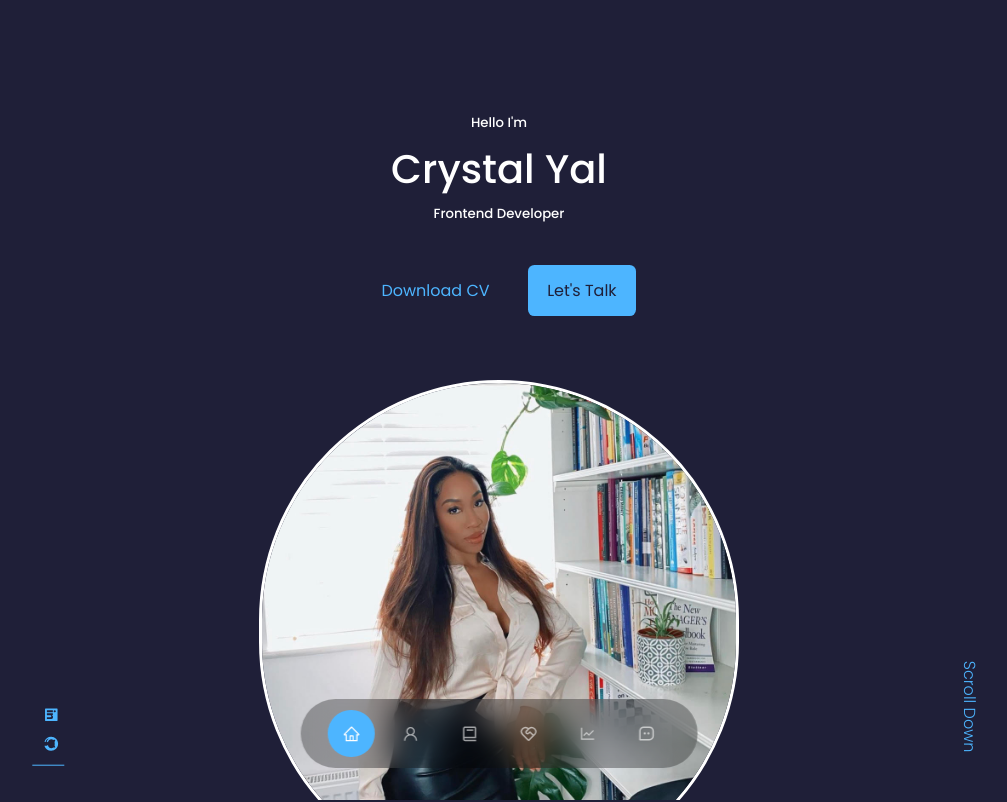
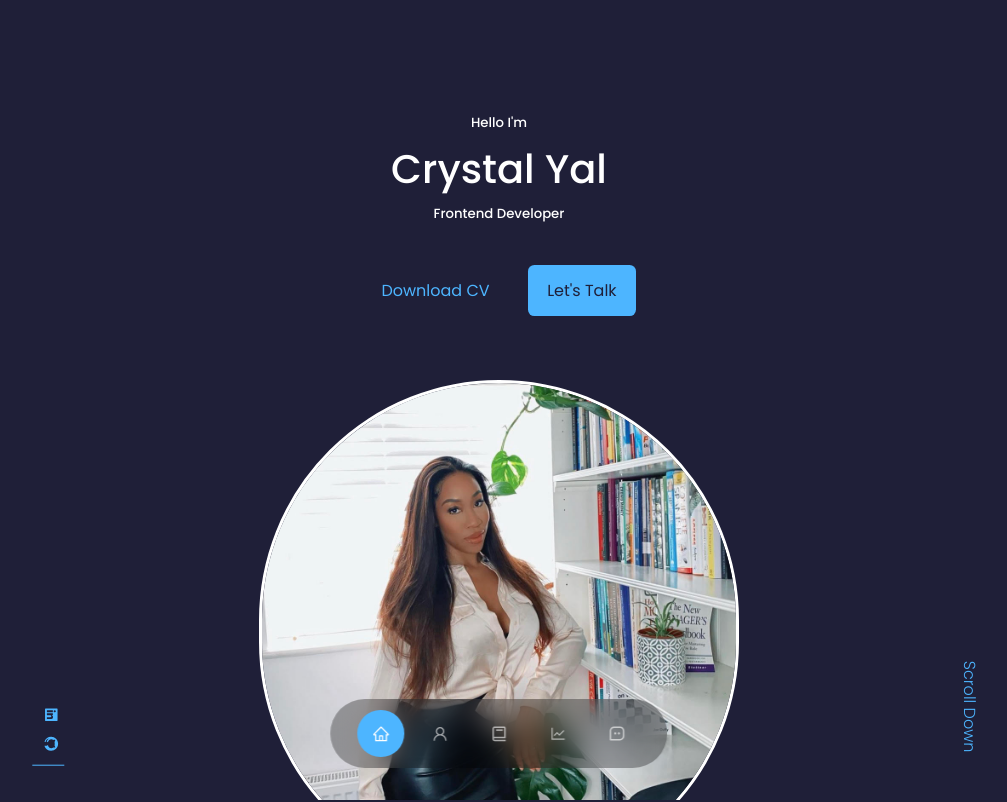
Before and after one commit to crystalz411/my-portfolio, a React (Create React App) app: page / in a window 1280 px wide. Shown: the top 802 px of the page, without its empty margins (141-1148 px from the left). Built offline with nearby package versions, Linux system fonts and the light colour scheme.

Commit message:
adding content

```diff
--- a/src/components/nav/nav.tsx
+++ b/src/components/nav/nav.tsx
@@ -27,10 +27,10 @@ const Nav = () => {
             onClick={() => setActiveNav('#experience')}>
                 <BiBook /></a>
 
-            <a href="#services"
+            {/* <a href="#services"
             className={activeNav === '#services' ? 'active' : ''}
             onClick={() => setActiveNav('#services')}>
-                <RiServiceLine /></a>
+                <RiServiceLine /></a> */}
 
             <a href="#portfolio"
             className={activeNav === '#portfolio' ? 'active' : ''}
--- a/src/components/portfolio/portfolio.tsx
+++ b/src/components/portfolio/portfolio.tsx
@@ -1,6 +1,7 @@
 import React from 'react'
 import './portfolio.css'
 import IMG1 from '../../assets/portfolio.jpg'
+import IMG4 from '../../assets/shopify.jpg'
 
 const data = [
     {
@@ -26,10 +27,9 @@ const data = [
     },
     {
         id: 4,
-        image: IMG1,
+        image: IMG4,
         title: 'Shopify websites',
-        github: 'https://github.com',
-        demo: 'https://github.com',
+        demo: 'https://dribbble.com/CrystalzY',
     }
  ]
 
@@ -50,7 +50,9 @@ const Portfolio = () => {
                             </div>
                             <h3>{title}</h3>
                             <div className='portfolio_item-cta'>
-                                <a href={github} className='btn'>Github</a>
+                                { github &&
+                                    <a href={github} className='btn'>Github</a>
+                                }
                                 <a
                                 href={demo}
                                 className='btn btn-primary'
```
Also changed, not shown: src/assets/shopify.jpg (added), src/components/medium-blog/medium.tsx (added), src/components/medium-blog/slider.tsx (added).
